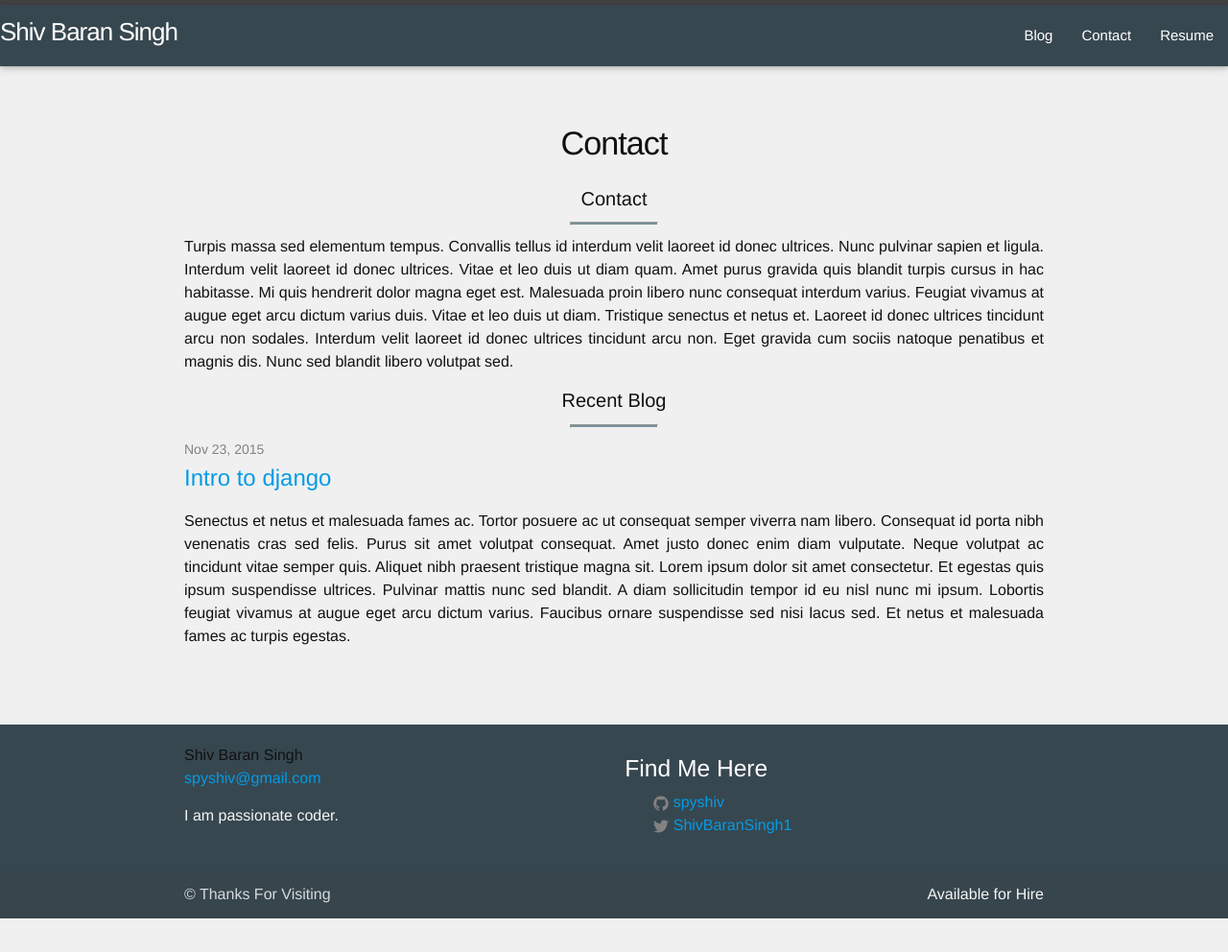
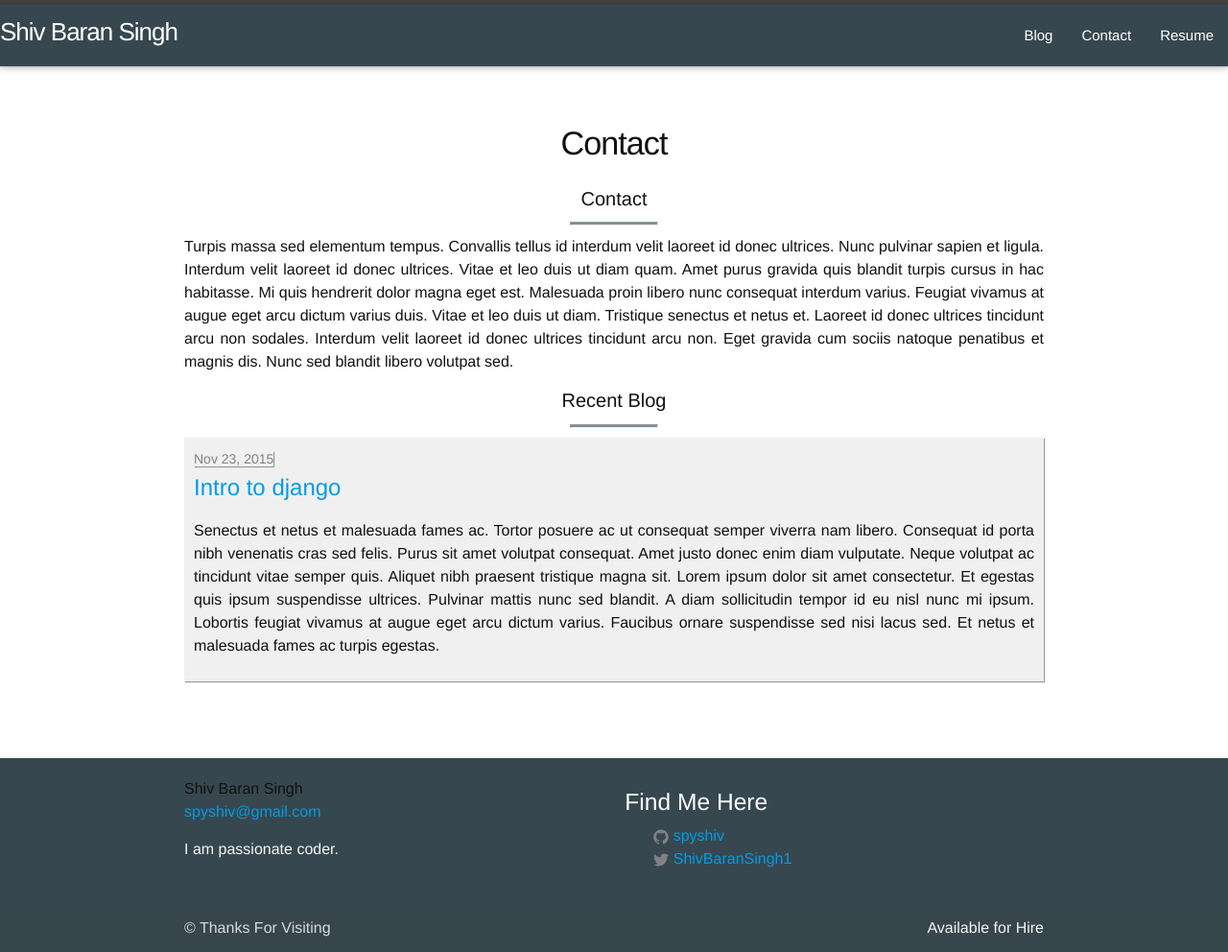
Before and after one commit to spyshiv/portfolio, a Jekyll site: the page built from contact.html, in a window 1280 px wide. Shown: the whole page at 96% size. Built offline with Jekyll 4.4.1, drawn with Linux system fonts in a browser that asks for light colours; before the commit the page ends 957 px from its top, so only the background shows below that.

```diff
--- a/_posts/2015-11-24-new-post.html
+++ b/_posts/2015-11-24-new-post.html
@@ -4,6 +4,7 @@ title:  "New Post!"
 date:   2015-11-24 03:37:05 +0530
 categories: blog
 ---
+<p data-dummy="1p"></p>
 
    <div>
    	   <p data-dummy="4p"></p>
--- a/assets/css/style.css
+++ b/assets/css/style.css
@@ -1,5 +1,5 @@
 body{
-	background-color:#f0f0f0;
+	background-color:#fff;
 }
 nav {
 	background-color: #37474f ;
@@ -29,6 +29,15 @@ nav {
 .post-list p{
 text-align: justify;
 }
+.post-list li{
+	background-color:#f0f0f0;
+	padding: 10px;
+	box-shadow: 1px 1px 1px #999999;
+}
+.post-meta{
+	box-shadow: 1px 1px 1px #999999;
+}
+
 #about-me{
  text-align: justify;
 }
```
Also changed, not shown: index.html (+4 -3 lines).
